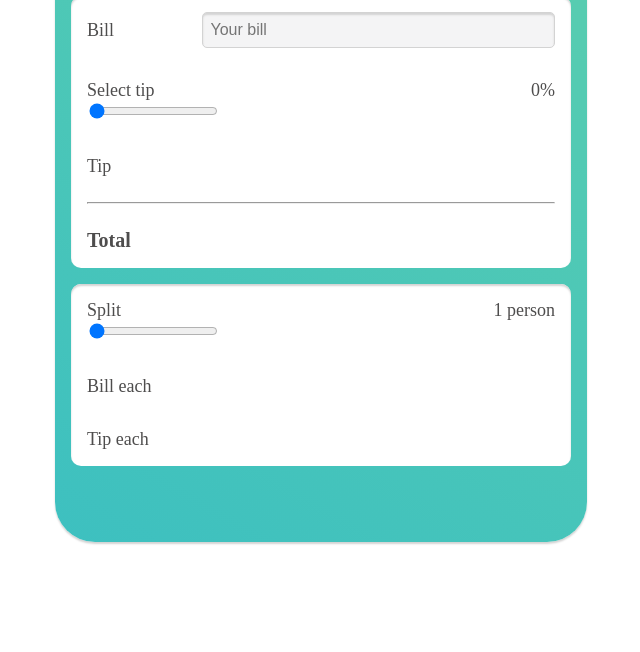
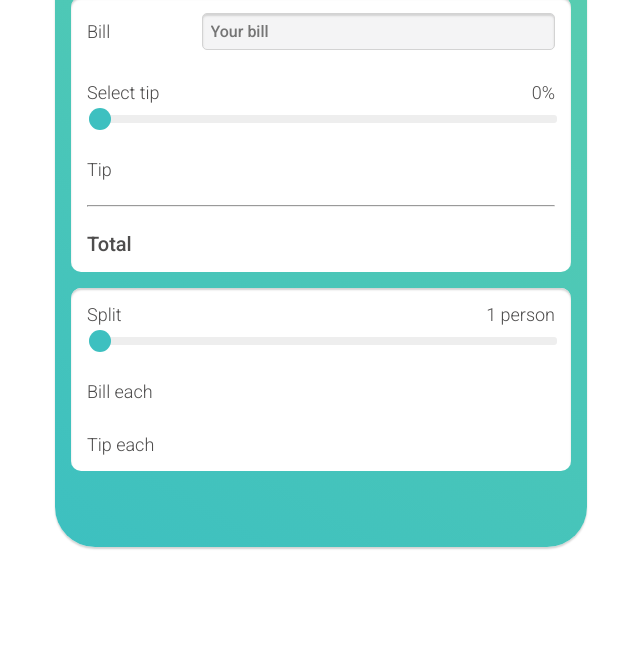
Before and after one commit to Dawid-Bazyluk/Tip-calculator, a plain HTML site: page index.html in a window 1280 px wide. Shown: the part 148-800 px from the top of the page, without its empty margins (319-959 px from the left). Drawn offline with Linux system fonts and the light colour scheme.

Commit message:
making calc

```diff
--- a/index.html
+++ b/index.html
@@ -4,11 +4,17 @@
     <meta charset="UTF-8" />
     <meta http-equiv="X-UA-Compatible" content="IE=edge" />
     <meta name="viewport" content="width=device-width, initial-scale=1.0" />
+    <link rel="preconnect" href="https://fonts.googleapis.com" />
+    <link rel="preconnect" href="https://fonts.gstatic.com" crossorigin />
+    <link
+      href="https://fonts.googleapis.com/css2?family=Roboto:wght@300;500;700&display=swap"
+      rel="stylesheet"
+    />
     <link rel="stylesheet" href="styles.css" />
     <title>Quick Tip</title>
   </head>
   <body>
-    <main>
+    <main id="container">
       <h1>Qucik Tip</h1>
       <section>
         <div class="bill">
@@ -20,7 +26,7 @@
             <label for="tipInput">Select tip</label>
             <span id="tipPercent">0%</span>
           </div>
-          <input type="range" value="0" id="tipInput" />
+          <input type="range" value="0" id="tipInput" class="range" />
         </div>
 
         <div class="space-between">
@@ -40,7 +46,14 @@
             <label for="splitInput">Split</label>
             <span id="splitValue">1 person</span>
           </div>
-          <input type="range" min="1" max="10" value="1" id="splitInput" />
+          <input
+            type="range"
+            min="1"
+            max="10"
+            value="1"
+            id="splitInput"
+            class="range"
+          />
         </div>
         <div class="space-between">
           <span>Bill each</span>
@@ -52,5 +65,16 @@
         </div>
       </section>
     </main>
+
+    <script>
+      function update() {
+        let bill = document.getElementById("yourBill").value;
+        let tipPercent = document.getElementById("tipInput").value;
+        let split = document.getElementById("splitInput").value;
+      }
+
+      document.getElementById("container");
+      container.addEventListener("input", update);
+    </script>
   </body>
 </html>
--- a/styles.css
+++ b/styles.css
@@ -1,6 +1,8 @@
 html {
   font-size: 10px;
   color: #4e4d4d;
+  font-family: 'Roboto', sans-serif;
+  font-weight: 300;
 }
 
 main {
@@ -46,6 +48,7 @@ section > div {
 }
 
 input[type="number"] {
+    font-family: inherit;
   background: #f4f4f5;
   font-size: 1.6rem;
   border: 1px solid lightgray;
@@ -60,6 +63,39 @@ input[type="number"] {
 }
 
 .total {
-    font-size: 2rem;
-    font-weight: bolder;
+  font-size: 2rem;
+  font-weight: bolder;
 }
+
+.range {
+  -webkit-appearance: none;
+  width: 100%;
+  height: 8px;
+  background: #eee;
+  margin-top: 1.2rem;
+  border-radius: 0.3rem;
+  outline-color: #5bceae;
+}
+
+.range::-webkit-slider-thumb {
+  -webkit-appearance: none;
+  width: 2.2rem;
+  height: 2.2rem;
+  border-radius: 50%;
+  background: #3dc0c0;
+  cursor: pointer;
+}
+
+
+.range::-moz-range-thumb {
+  border: none;
+  width: 2.2rem;
+  height: 2.2rem;
+  border-radius: 50%;
+  background: #3dc0c0;
+  cursor: pointer;
+}
+
+.range::-moz-focus-outer {
+    border: 0;
+}
```
